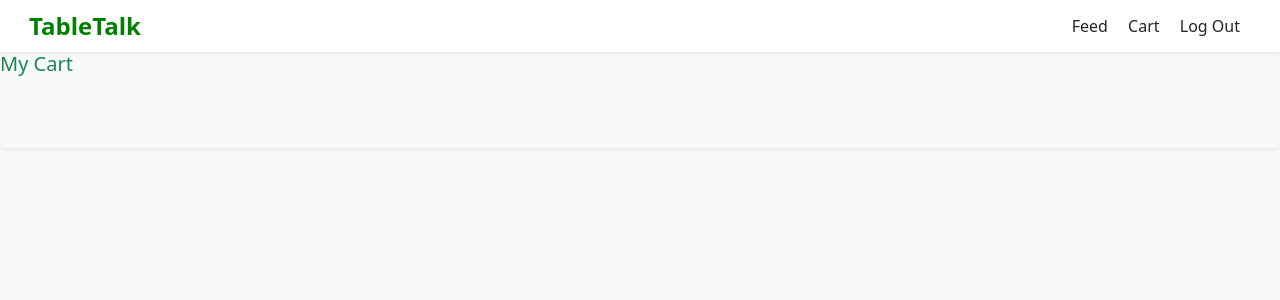
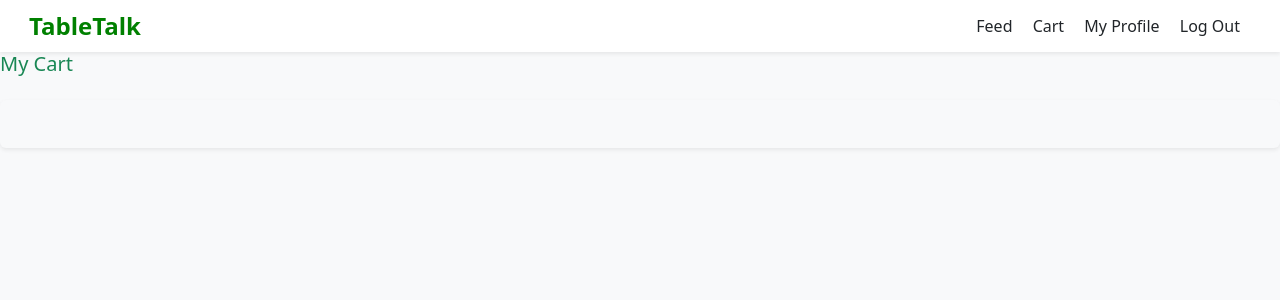
Before and after one commit to IWU-CS253/TableTalk, a Flask app: page /cart in a window 1280 px wide. Shown: the top 300 px of the page. Run offline with Flask 3, Linux system fonts and the light colour scheme.

Commit message:
Adding My Profile hyperlink to nav bar

```diff
--- a/templates/layout.html
+++ b/templates/layout.html
@@ -26,6 +26,7 @@
         <div>
             <a href="{{ url_for('show_feed') }}" class="nav-link d-inline-block me-3">Feed</a>
             <a href="{{ url_for('show_cart') }}" class="nav-link d-inline-block me-3">Cart</a>
+            <a href="{{ url_for('show_profile') }}" class="nav-link d-inline-block me-3">My Profile</a>
             <a href="{{ url_for('logout') }}" class="nav-link d-inline-block me-3">Log Out</a>
         </div>
     </nav>
--- a/templates/main_feed.html
+++ b/templates/main_feed.html
@@ -111,7 +111,7 @@
               </div>
               <div class="modal-body">
 
-                  <! Users insert their own recipe titel>
+                <! Users insert their own recipe titel>
                 <div class="mb-3">
                   <label for="recipeTitle" class="form-label">Title</label>
                   <input type="text" class="form-control" id="recipeTitle" name="title" required>
```
